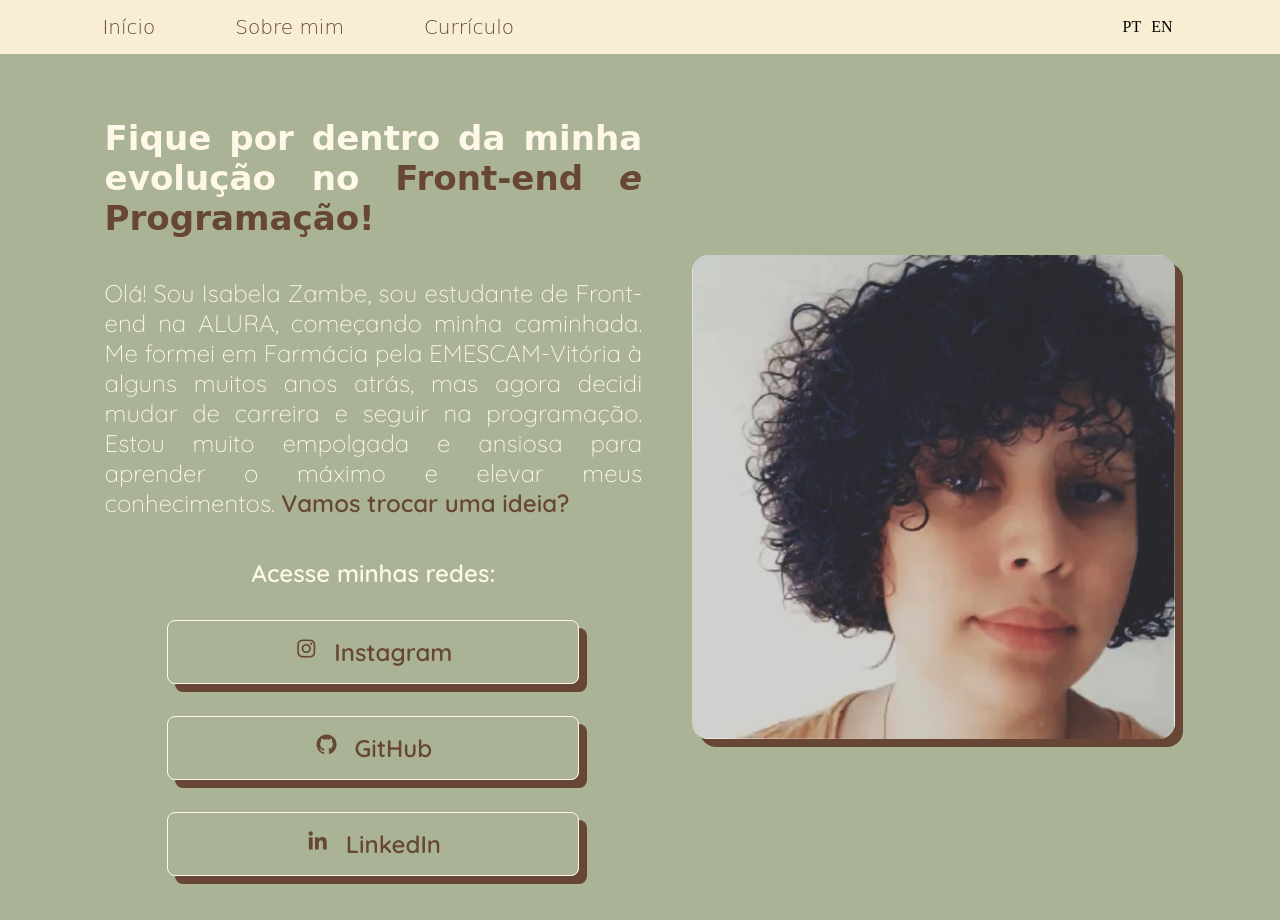
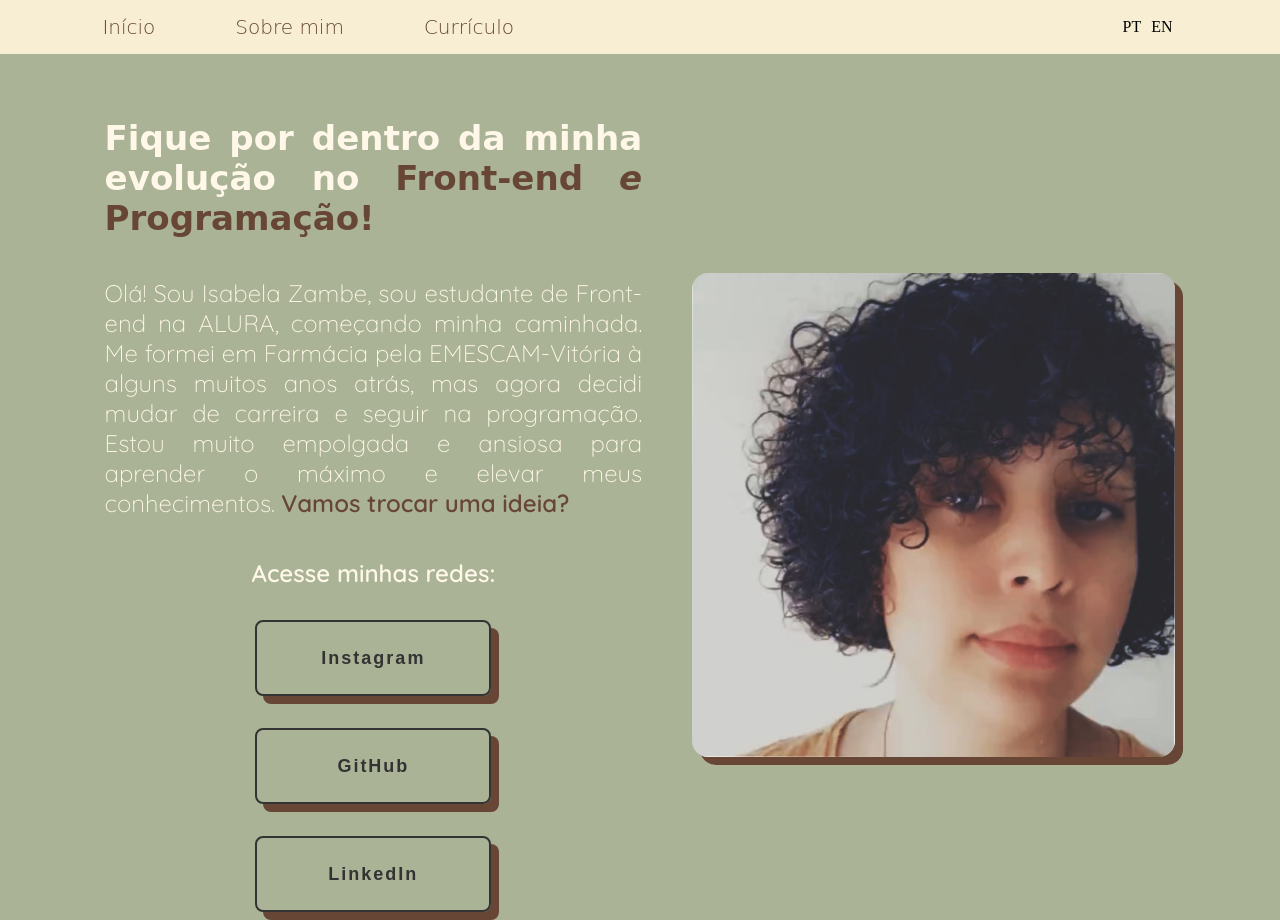
Before and after one commit to IsaZambe/portfolio_isa_zambe, a plain HTML site: page index.html in a window 1280 px wide. Shown: the top 920 px of the page. Drawn offline with nearby package versions, Linux system fonts and the light colour scheme; a web font is replaced by a local one.

Commit message:
style:mudança dos botões pag inicial + adição favicon

```diff
--- a/estilos/style.css
+++ b/estilos/style.css
@@ -250,3 +250,52 @@ body {
     }
 
 }
+
+/* Botões */
+
+.wrapper{
+    position: fixed;
+    top: 50%;
+    left: 50%;
+    transform: translate(-50%, -50%);
+  }
+
+  .apresentacao__links__link{
+    display: block;
+    width: 200px;
+    height: 40px;
+    line-height: 40px;
+    font-size: 18px;
+    font-family: sans-serif;
+    text-decoration: none;
+    color: #333;
+    border: 2px solid #333;
+    letter-spacing: 2px;
+    text-align: center;
+    position: relative;
+    transition: all .35s;
+  }
+
+  .apresentacao__links__link span{
+    position: relative;
+    z-index: 2;
+  }
+
+  .apresentacao__links__link:after{
+    position: absolute;
+    content: "";
+    top: 0;
+    left: 0;
+    width: 0;
+    height: 100%;
+    background: var(--cor-hover-shadow);
+    transition: all .35s;
+  }
+
+  .apresentacao__links__link:hover{
+    color: #fff;
+  }
+
+  .apresentacao__links__link:hover:after{
+    width: 100%;
+  }
--- a/index.html
+++ b/index.html
@@ -31,9 +31,14 @@
                 <p class="apresentacao__conteudo__texto">Olá! Sou Isabela Zambe, sou estudante de Front-end na ALURA, começando minha caminhada. Me formei em Farmácia pela EMESCAM-Vitória à alguns muitos anos atrás, mas agora decidi mudar de carreira e seguir na programação. Estou muito empolgada e ansiosa para aprender o máximo e elevar meus conhecimentos. <strong class="destaque">Vamos trocar uma ideia?</strong></p>
                 <div class="apresentacao__links">
                     <h2 class="apresentacao__links__subtitulo">Acesse minhas redes:</h2>
-                    <a class="apresentacao__links__link" href="https://www.instagram.com/iszambe/" target="_blank"> <i class='bx bxl-instagram icone__botao'></i> Instagram</a> <!--ancora - leva vc a outra pag ex ig, coloca href com o site-->
-                    <a class="apresentacao__links__link" href="https://github.com/IsaZambe" target="_blank"> <i class='bx bxl-github icone__botao' ></i> GitHub</a>
-                    <a class="apresentacao__links__link" href="https://www.linkedin.com/in/isabelazambe/" target="_blank"> <i class='bx bxl-linkedin icone__botao' ></i> LinkedIn</a>
+
+                    <a class="apresentacao__links__link" href="https://www.instagram.com/iszambe/" target="_blank"><span>Instagram</span></a>
+
+
+                    <a class="apresentacao__links__link" href="https://github.com/IsaZambe" target="_blank"> <span>GitHub</span></a>
+
+                    <a class="apresentacao__links__link" href="https://www.linkedin.com/in/isabelazambe/" target="_blank"> <span>LinkedIn</span></a>
+
                 </div>
             </section>
             <img class="apresentacao__imagem" src= "assets/isabela.jpeg" alt="Foto de Isabela Zambe bonitinha">
```
Also changed, not shown: index(en).html (+6 -3 lines), assets/favicon_logo_portfolio_black.ico (added), assets/favicon_logo_portfolio_s_black.ico (added), assets/logo_portfolio_black.png (added), assets/logo_portfolio_s_black.png (added), assets/logo_portfolio_s_white.png (added), assets/logo_portfolio_white.png (added).
